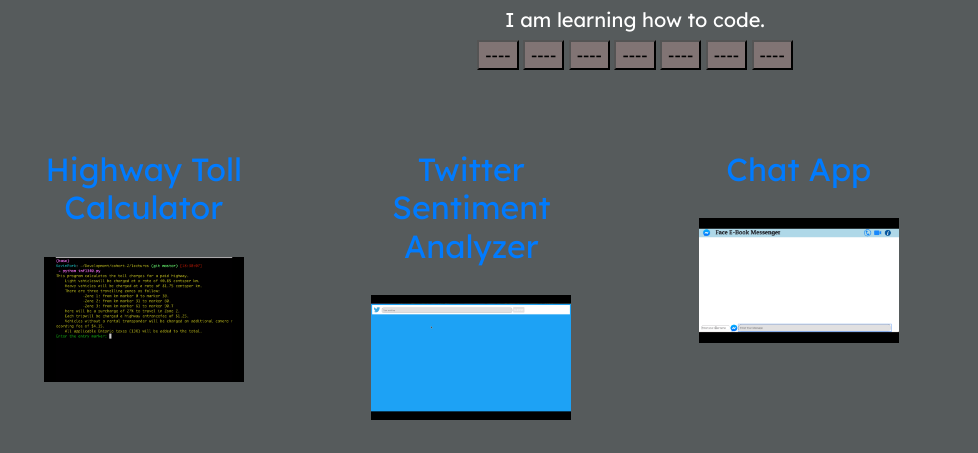
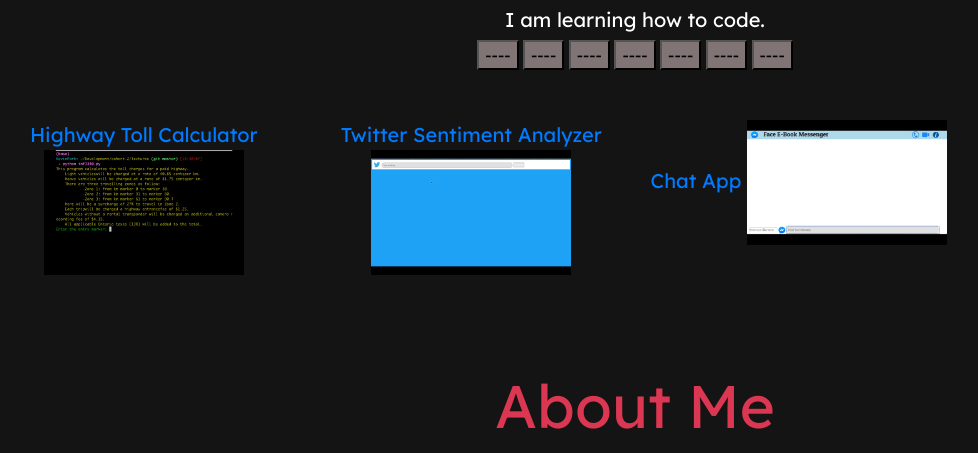
Before and after one commit to shp2018/resume, a Flask app: page / in a window 1280 px wide. Shown: the part 325-778 px from the top of the page, without its empty margins (5-983 px from the left). Run offline with Flask 2, Linux system fonts and the light colour scheme; some libraries are stand-ins or nearby versions.

Commit message:
portfolio

```diff
--- a/static/style.css
+++ b/static/style.css
@@ -4,7 +4,7 @@ html {
 
 
 body {
-  background-color: rgb(86, 91, 92);
+  background-color:#141414;
   text-align: center;
   font-family: "Lexend Deca", sans-serif;
 }
@@ -73,6 +73,10 @@ h8 {
 h9 {
   color: white;
 }
+h200 {
+  font-size: 20px;
+  color:white;
+}
 .kevin {
   font-size: 70px;
 }
@@ -94,7 +98,3 @@ h9 {
 .black {
   background-color: black;
 }
-
-.video_title {
-  font-size: 20px;
-}
--- a/templates/index.html
+++ b/templates/index.html
@@ -77,19 +77,19 @@
     </div>
     <div class="row top-buffer">
         <div class="col-md-3">
-            <h2><a id=video_title
+            <h200><a
                     href="https://github.com/shp2018/cohort-2/blob/master/lectures/highway_project.py">Highway Toll
                     Calculator</a></h2>
             <img src="highway img.png" alt="Highway Toll Fee Calculator">
         </div>
         <div class="col-md-3">
-            <h2><a  id=video_title
+            <h200><a
                 href="https://github.com/shp2018/twitter_sentiment_analyzer">Twitter Sentiment
                     Analyzer</a></h2>
             <img src="Twitter img.png" alt="Twitter Sentiment Analyzer">
         </div>
         <div class="col-md-3">
-            <h2 ><a  id=video_title
+            <h200 ><a
                 href="https://github.com/shp2018/chatapp">Chat App</a></h2>
             <img src="chatapp img.png" alt="Chat App">
         </div>
```
